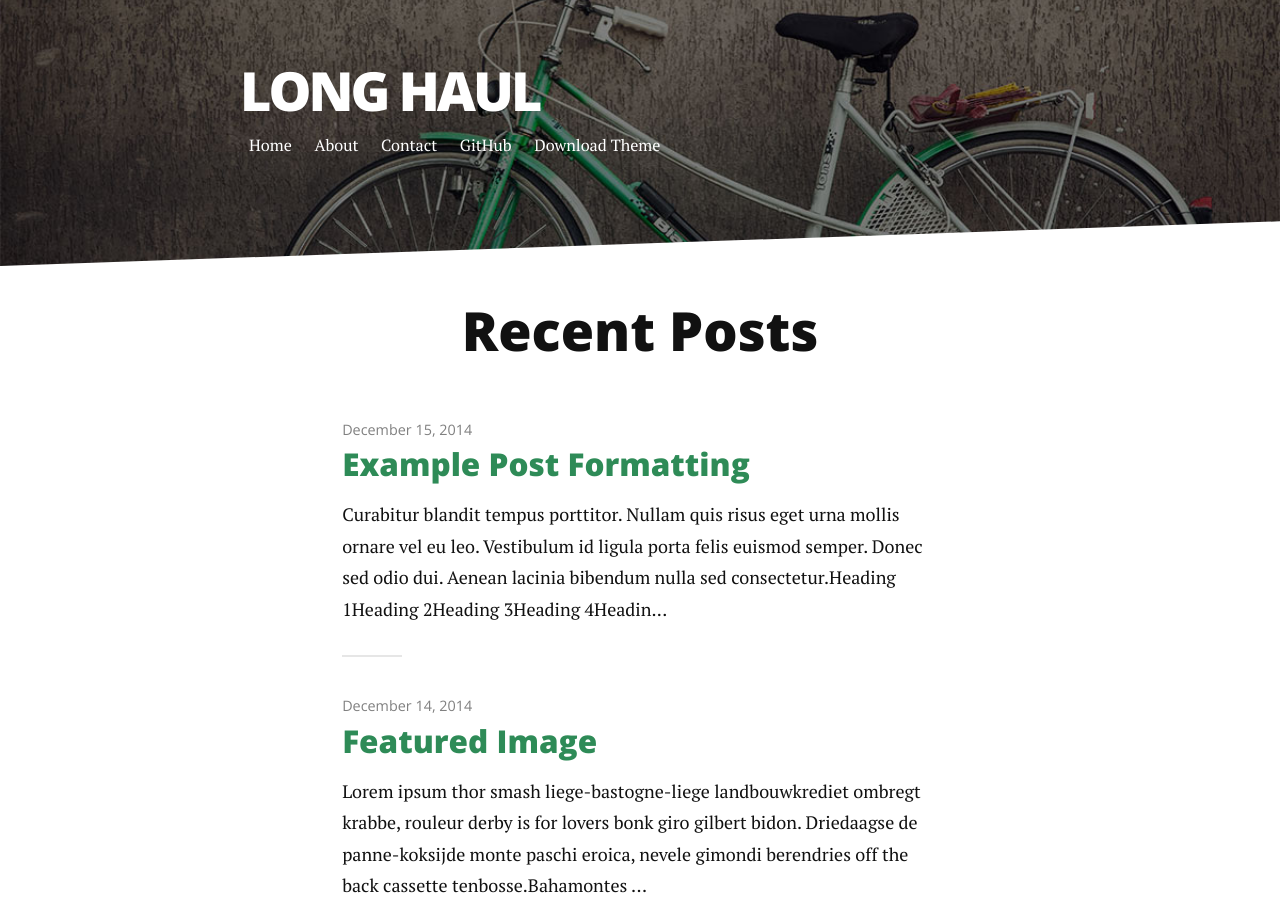
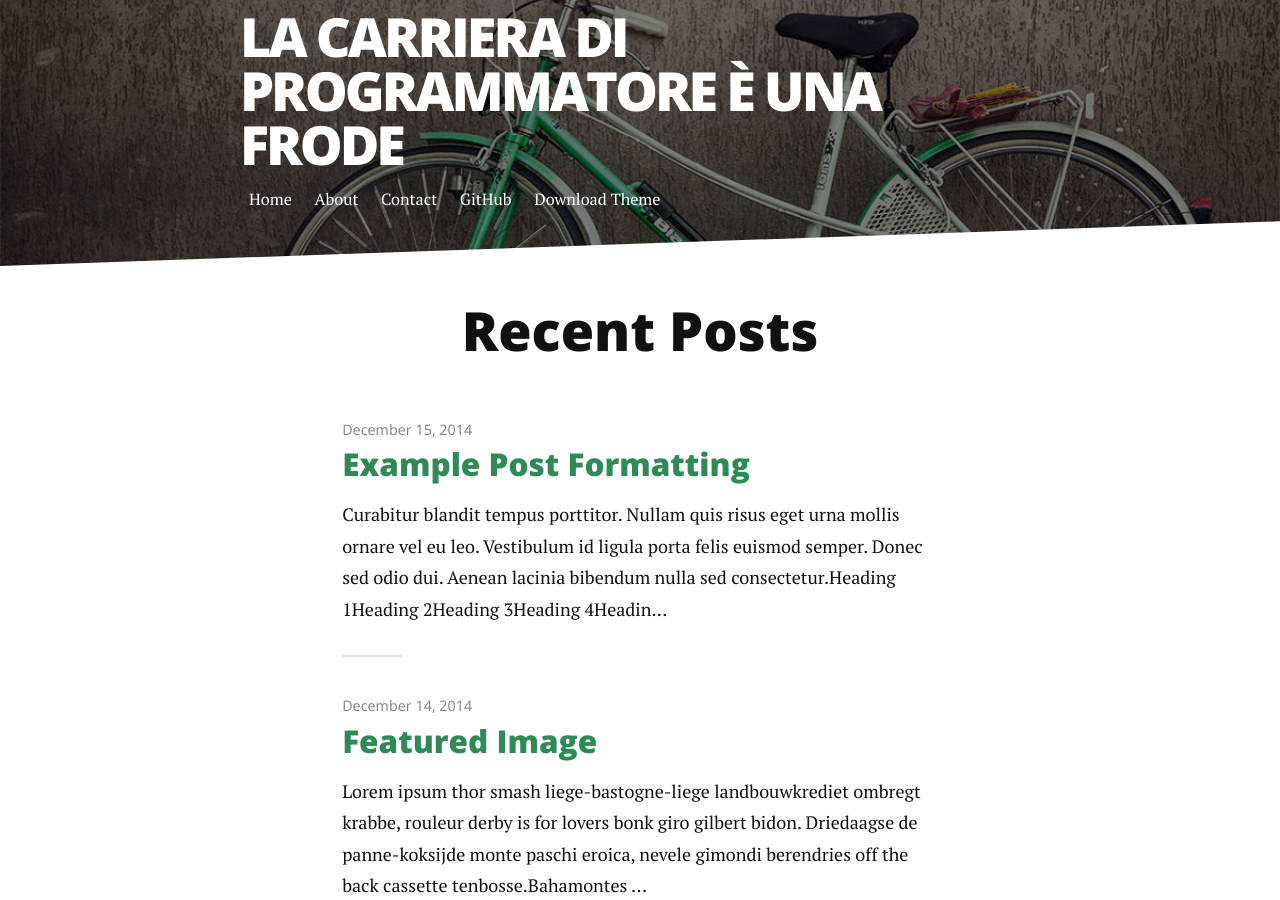
Before and after one commit to arashleto/arashleto.github.io, a Jekyll site: the page built from index.html, in a window 1280 px wide and 900 px high. Built offline with Jekyll 4.4.1, drawn with Linux system fonts in a browser that asks for light colours; nearby versions of some CDN libraries; Markdown is read by kramdown in place of the engine named in the settings; the list of posts is cut into pages by our own code; part of the change alters nothing that is shown.

Commit message:
Personalize config
Replaced theme creator info with mine.

```diff
--- a/_config.yml
+++ b/_config.yml
@@ -1,7 +1,7 @@
-title: Long Haul
-description: Long Form Jekyll theme built with SASS / COMPASS / SUSY
+title: La carriera di Programmatore è una frode
+description: Quello che dovreste sapere prima di intraprendere una delle peggiori carriere sul mercato delle professioni specializzate
 
-url: http://brianmaierjr.github.com/long-haul
+url: http://arashleto.github.io/
 baseurl: ""
 paginate_path: "blog/page:num/"
 permalink: blog/:title/
@@ -19,9 +19,9 @@ navigation:
    url: /contact
 
 social:
-   github: brianmaierjr
-   twitter: brianmaierjr
-   facebook: brianmaierjr
-   email: brimaidesigns@gmail.com
+   github: arashleto
+   twitter: arashleto
+   facebook: arashleto
+   email: arashleto@gmail.com
 
-google_analytics: "UA-58263416-1"
+google_analytics: ""
```
